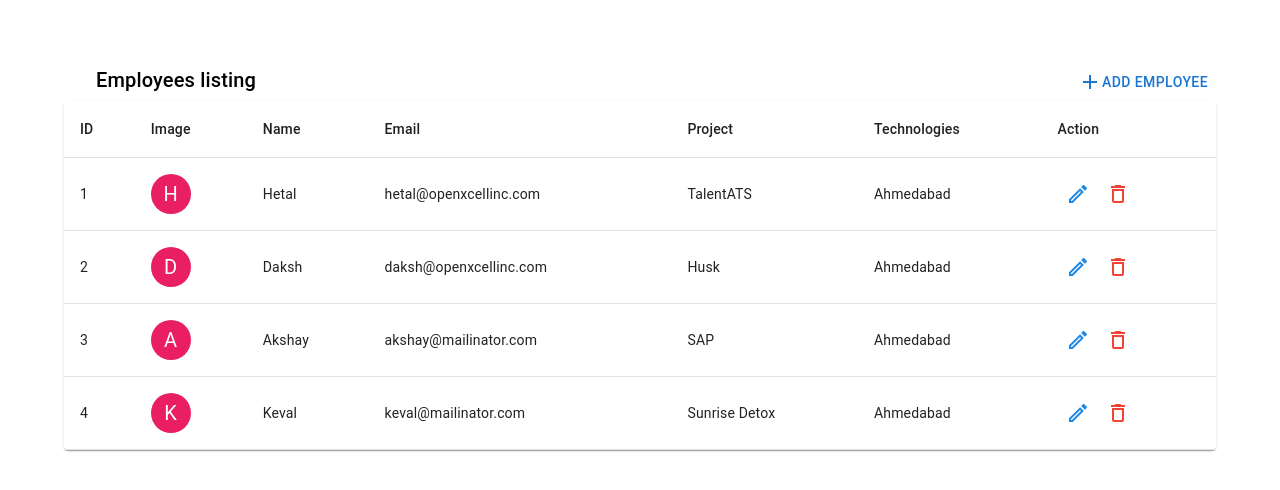
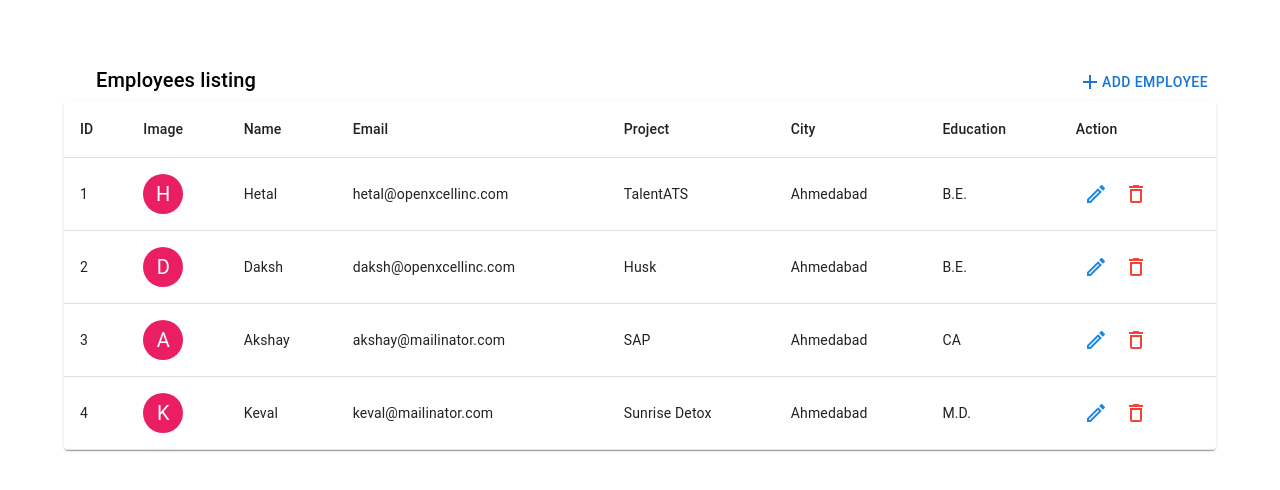
Before and after one commit to hetalnathvani/react-tsx-crud, a React (Create React App) app: page / in a window 1280 px wide. Shown: the top 490 px of the page. Built offline with nearby package versions, Linux system fonts and the light colour scheme.

Commit message:
Solved issues in compilation and removed unecessary imports

```diff
--- a/src/employee/list.tsx
+++ b/src/employee/list.tsx
@@ -1,7 +1,6 @@
 import {
   Avatar,
   Box,
-  IconButton,
   Paper,
   Table,
   TableBody,
@@ -9,10 +8,9 @@ import {
   TableContainer,
   TableHead,
   TableRow,
-  Tooltip,
   Typography,
 } from "@mui/material";
-import { blue, pink } from "@mui/material/colors";
+import { pink } from "@mui/material/colors";
 import { AddEmployee, Data } from "./add";
 import { DeleteEmployee } from "./delete";
 import { EditEmployee } from "./edit";
@@ -61,7 +59,8 @@ function EnhancedTableHead(props: EnhanceTableHeadProps) {
         <TableCell>Name</TableCell>
         <TableCell>Email</TableCell>
         <TableCell>Project</TableCell>
-        <TableCell>Technologies</TableCell>
+        <TableCell>City</TableCell>
+        <TableCell>Education</TableCell>
         <TableCell>Action</TableCell>
       </TableRow>
     </TableHead>
@@ -96,6 +95,7 @@ export const List = () => {
                   <TableCell>{r.email}</TableCell>
                   <TableCell>{r.project}</TableCell>
                   <TableCell>{r.city}</TableCell>
+                  <TableCell>{r.education}</TableCell>
                   <TableCell sx={{ display: "flex" }}>
                     <EditEmployee testProp={test} records={records} />
                     <DeleteEmployee />
```
